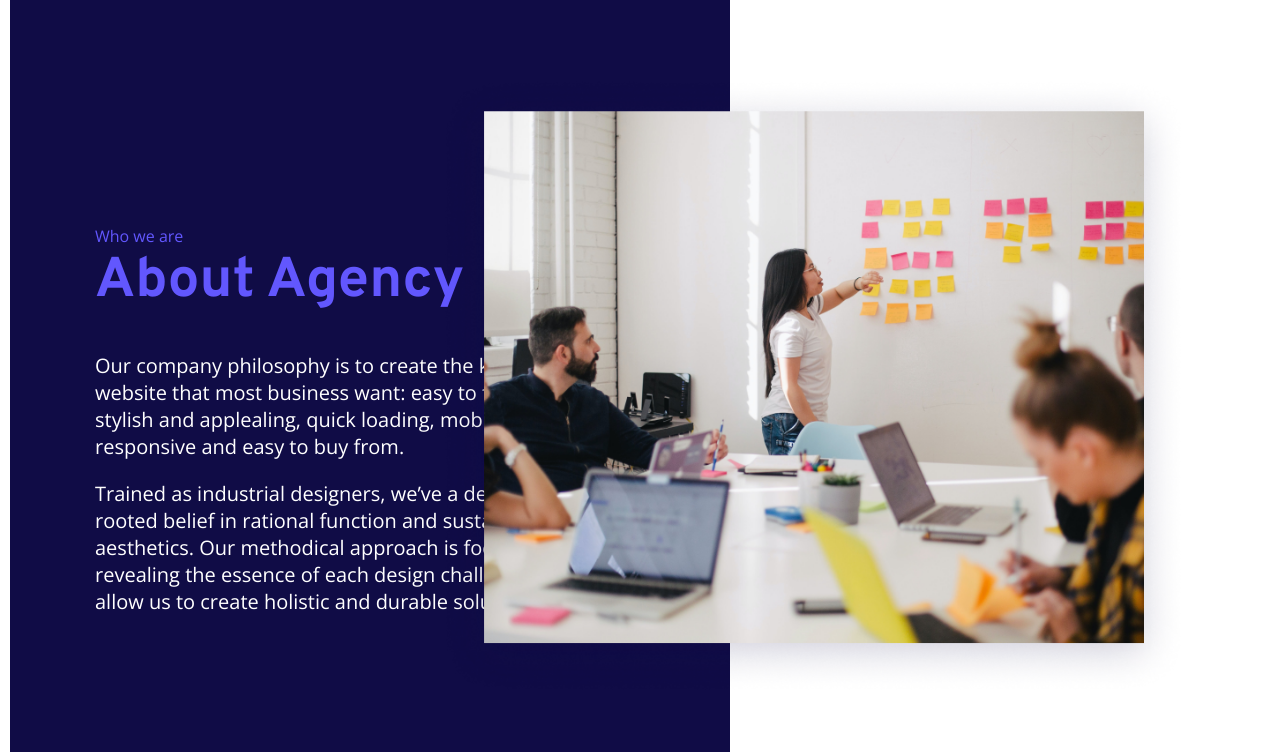
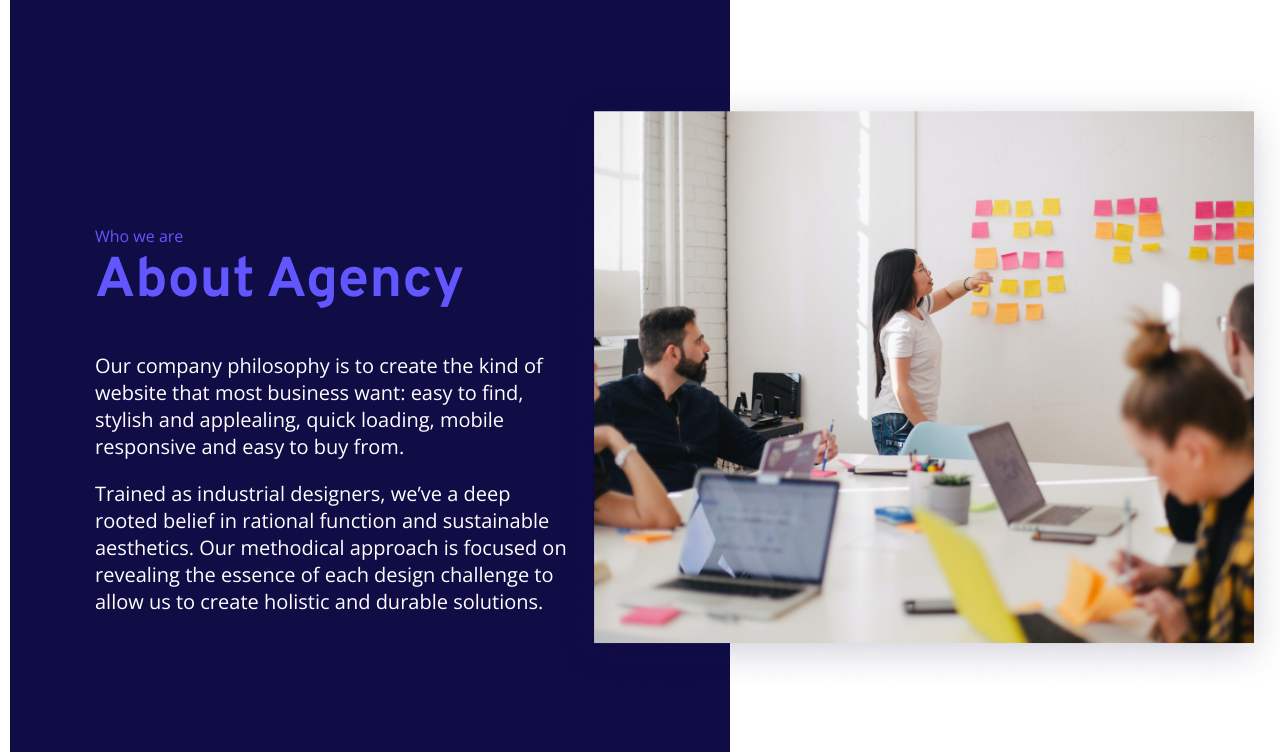
Before and after one commit to valentinshepitko/deep-dash, a website: page index.html in a window 1280 px wide. Shown: the part 708-1460 px from the top of the page. Drawn offline with nearby package versions, Linux system fonts and the light colour scheme.

Commit message:
responsive

```diff
--- a/index.html
+++ b/index.html
@@ -19,11 +19,13 @@
                     <a href="#" class="header__logo"><img src="src/img/logo.svg" alt=""></a>
                 </div>
                 <div class="header__content-holder">
-                    <div class="header__pretitle"><span>We’re Creative</span></div>
-                    <h1 class="header__title">Digital Agency</h1>
-                    <div class="header__text"><span>We pride ourselves in delivering world class outputs to all our customers.</span></div>
-                    <div class="header__button-holder">
-                        <a href="#" class="header__button">Get Started</a>
+                    <div class="header__content-wrapper">
+                        <div class="header__pretitle"><span>We’re Creative</span></div>
+                        <h1 class="header__title">Digital Agency</h1>
+                        <div class="header__text"><span>We pride ourselves in delivering world class outputs to all our customers.</span></div>
+                        <div class="header__button-holder">
+                            <a href="#" class="header__button">Get Started</a>
+                        </div>
                     </div>
                 </div>
             </div>
--- /dev/null
+++ b/src/style/scss/_mixin.scss
@@ -0,0 +1,32 @@
+// responsive mixin
+$grid-breakpoints: (
+        xxs: 360px,
+        xs: 568px,
+        sm: 640px,
+        md: 768px,
+        lg: 1024px,
+        xl: 1200px,
+        xxl: 1440px,
+        xxxl: 1920px
+);
+
+@mixin breakpoint($size, $rule: max-width) {
+  @media (#{$rule}: map-get($grid-breakpoints, $size)) {
+    @content;
+  }
+}
+
+@mixin breakpoint-mf($size, $rule: min-width) {
+  @media (#{$rule}: map-get($grid-breakpoints, $size)) {
+    @content;
+  }
+}
+
+@mixin breakpoint-between($min-size, $max-size) {
+  $min: map-get($grid-breakpoints, $min-size);
+  $max: map-get($grid-breakpoints, $max-size) - 1px;
+
+  @media (min-width: $min) and (max-width: $max) {
+    @content;
+  }
+}
--- a/src/style/scss/blocks/_about.scss
+++ b/src/style/scss/blocks/_about.scss
@@ -35,10 +35,22 @@
     position: absolute;
     top: 76px;
     right: 82px;
+
+    @include breakpoint('xxl'){
+      top: 76px;
+      right: 342px;
+      max-width: 30%;
+    }
   }
 
   &__photo{
     max-width: 748px;
+
+    @include breakpoint('xl'){
+      max-width: 474px;
+      position: absolute;
+      left: -115px;
+      top: 150px;
+    }
   }
-
 }
--- a/src/style/scss/blocks/_footer.scss
+++ b/src/style/scss/blocks/_footer.scss
@@ -10,6 +10,10 @@
     padding-left: 85px;
     max-width: 825px;
     width: 100%;
+
+    @include breakpoint('xxl'){
+      width: 50%;
+    }
   }
 
   &__pre-title{
@@ -93,6 +97,10 @@
     background-color: $blue;
     max-width: 595px;
     width: 100%;
+
+    @include breakpoint('xxl'){
+      width: 50%;
+    }
   }
 
   &__contact-content{
@@ -156,10 +164,16 @@
     position: absolute;
     right: 285px;
     top: 135px;
+
+    @include breakpoint('xxl'){
+      width: 30%;
+      right: 325px;
+    }
   }
 
   &__copyright{
     text-align: center;
     padding-top: 131px;
+    padding-bottom: 101px;
   }
 }
--- a/src/style/scss/blocks/_header.scss
+++ b/src/style/scss/blocks/_header.scss
@@ -2,12 +2,23 @@
 
   &__holder{
     display: flex;
-
   }
 
   &__content{
     background-color: $blue;
-    min-width: 595px;
+    max-width: 595px;
+    width: 100%;
+
+    @include breakpoint('xl'){
+      width: 100%;
+      max-width: 1024px;
+    }
+  }
+
+  &__content-wrapper{
+    @include breakpoint('xl'){
+      margin: 0 auto;
+    }
   }
 
   &__logo-holder{
@@ -18,6 +29,12 @@
   &__content-holder{
     padding-left: 85px;
     padding-top: 50%;
+
+    @include breakpoint('xl'){
+      padding-top: 150px;
+      padding-bottom: 150px;
+      padding-left: 30%;
+    }
   }
 
   &__pretitle{
@@ -63,6 +80,13 @@
     position: relative;
   }
 
+  &__image-holder{
+
+    @include breakpoint('xl'){
+      display: none;
+    }
+  }
+
   &__social-media-holder{
     background-color: #6257FE;
     width: 162px;
--- a/src/style/scss/blocks/_portfolio.scss
+++ b/src/style/scss/blocks/_portfolio.scss
@@ -22,5 +22,11 @@
     flex-wrap: wrap;
     gap: 23px;
     justify-content: center;
+
+    @include breakpoint('xxl'){
+      gap: 13px;
+    }
   }
+
+
 }
--- a/src/style/scss/blocks/_services.scss
+++ b/src/style/scss/blocks/_services.scss
@@ -18,6 +18,11 @@
     display: flex;
     flex-wrap: wrap;
     gap: 86px;
+
+    @include breakpoint('xl'){
+      margin: 0 auto;
+      justify-content: center;
+    }
   }
 
   &__column{
@@ -63,14 +68,26 @@
 
   &__photo{
     right: 185px;
-    top: 145px;
+    top: 255px;
     position: absolute;
+
+    @include breakpoint('xl'){
+      display: none;
+    }
+
+    @include breakpoint('xxl'){
+      max-width: 260px;
+    }
   }
 
   &__phone{
     position: absolute;
     right: 10px;
-    bottom: 0
+    bottom: 0;
+
+   @include breakpoint('xxl'){
+      display: none;
+    }
   }
 
   &__line{
--- a/src/style/scss/blocks/_team.scss
+++ b/src/style/scss/blocks/_team.scss
@@ -22,6 +22,10 @@
     flex-wrap: wrap;
     justify-content: center;
     gap: 23px;
+
+    @include breakpoint('xxl'){
+      gap: 13px;
+    }
   }
 
   &__column{
--- a/src/style/scss/main.scss
+++ b/src/style/scss/main.scss
@@ -1,3 +1,4 @@
+@import "mixin";
 @import "var";
 @import "global";
 @import "blocks/header";
```
Also changed, not shown: src/style/css/main.css, 1 other file.
